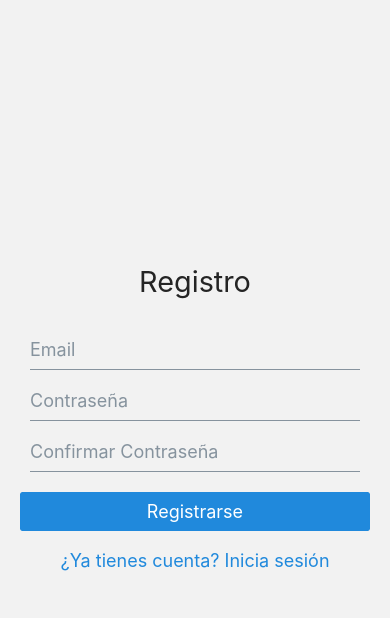
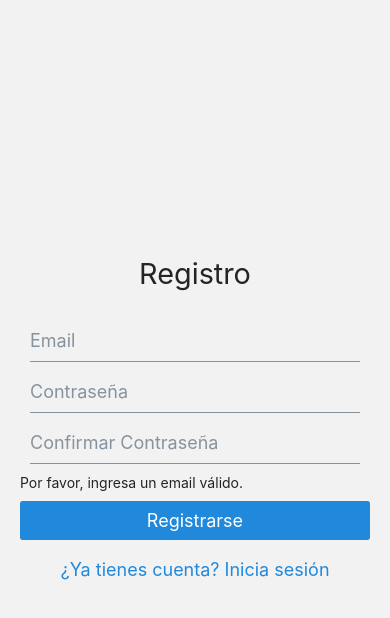
Before and after one commit to boritox7/my-books-review-react-n, a React Native app: screen /Register in a window 390 px wide. Both pictures are taken after a click on the button "Registrarse". Shown: the top 618 px of the page. Built offline with nearby package versions, Linux system fonts and the light colour scheme; no server answers.

Commit message:
tercera version authenticacion

```diff
--- a/src/screens/auth/RegisterScreen.js
+++ b/src/screens/auth/RegisterScreen.js
@@ -1,15 +1,64 @@
-import React from 'react';
+import React, { useState } from 'react';
 import { View, StyleSheet } from 'react-native';
 import { Button, Input, Text } from '@rneui/themed';
+import { createUserWithEmailAndPassword } from 'firebase/auth';
+import { auth } from "../../config/firebase";
 
 export default function RegisterScreen({ navigation }) {
+  const [email, setEmail] = useState('');
+    const [password, setPassword] = useState('');
+    //nueva variable para verificar coincidencia
+    const [password2, setPassword2] = useState('');
+    const [error, setError] = useState('');
+
+    const handleRegister = async () => {
+        const passwordRegex = /^(?=.*[a-z])(?=.*[A-Z])(?=.*\d)(?=.*[!@#.$%^&*])[A-Za-z\d!@#$%^&*]{8,}$/;
+        //verifica si corresponde al formato de email
+        if (!/\S+@\S+\.\S+/.test(email)) {
+            setError("Por favor, ingresa un email válido.");
+            return;
+        }
+        //verifica la validacion de la contraseña
+        if (!passwordRegex.test(password)){
+            setError("La contraseña debe tener mínimo 8 caracteres, una mayúscula, una minúscula, un número y un carácter especial");
+            return;
+        }
+        // validacion de coincidencia de las claves
+        if(password!=password2){
+            setError("Las contraseñas no coinciden");
+            return;
+        }
+        try {
+            const userCredential = await createUserWithEmailAndPassword(auth, email, password);
+            navigation.replace('Home');
+        } catch (error) {
+            setError('Error al registrarse: ' + error.message);
+        }
+    };
   return (
     <View style={styles.container}>
       <Text h3 style={styles.title}>Registro</Text>
-      <Input placeholder="Email" />
-      <Input placeholder="Contraseña" secureTextEntry />
-      <Input placeholder="Confirmar Contraseña" secureTextEntry />
-      <Button title="Registrarse" containerStyle={styles.button} />
+      <Input placeholder="Email"
+         value={email}
+         onChangeText={setEmail}
+         autoCapitalize="none"
+      />
+      <Input placeholder="Contraseña"
+        value={password}
+        onChangeText={setPassword}
+        secureTextEntry />
+      <Input placeholder="Confirmar Contraseña"
+        value={password2}
+        onChangeText={setPassword2}
+        secureTextEntry />
+      {error ? <Text style={styles.error}>{error}</Text> : null}
+
+      <Button
+        title="Registrarse"
+        onPress={handleRegister}
+        containerStyle={styles.button}
+      />
+
       <Button
         title="¿Ya tienes cuenta? Inicia sesión"
         type="clear"
--- a/src/screens/main/ProfileScreen.js
+++ b/src/screens/main/ProfileScreen.js
@@ -4,6 +4,8 @@ import { View, StyleSheet } from 'react-native';
 import { Text, Button, Input } from '@rneui/themed';
 import { auth } from "../../config/firebase";
 import { signOut } from 'firebase/auth';
+import { db } from "../../config/firebase";
+import { doc, getDoc, setDoc } from 'firebase/firestore';
 
 export default function ProfileScreen({ navigation }) {
 
@@ -36,7 +38,17 @@ export default function ProfileScreen({ navigation }) {
     } catch (error) {
         console.error('Error al cerrar sesión:', error);
     }
-};
+  };
+  // actualiza los datos del user.
+  const handleUpdate = async () => {
+    try {
+        await setDoc(doc(db, 'usuarios', auth.currentUser.uid), profile);
+        alert('Perfil actualizado exitosamente');
+    } catch (error) {
+        console.error('Error al actualizar perfil:', error);
+        alert('Error al actualizar perfil');
+    }
+  };
   return (
     <View style={styles.container}>
       <Text h4 style={styles.title}>Mi Perfil</Text>
@@ -56,6 +68,11 @@ export default function ProfileScreen({ navigation }) {
         onPress={handleSignOut}
         containerStyle={styles.button}
       />
+      <Button
+                title="Actualizar Perfil"
+                onPress={handleUpdate}
+                containerStyle={styles.button}
+      />
     </View>
   );
 }
```
